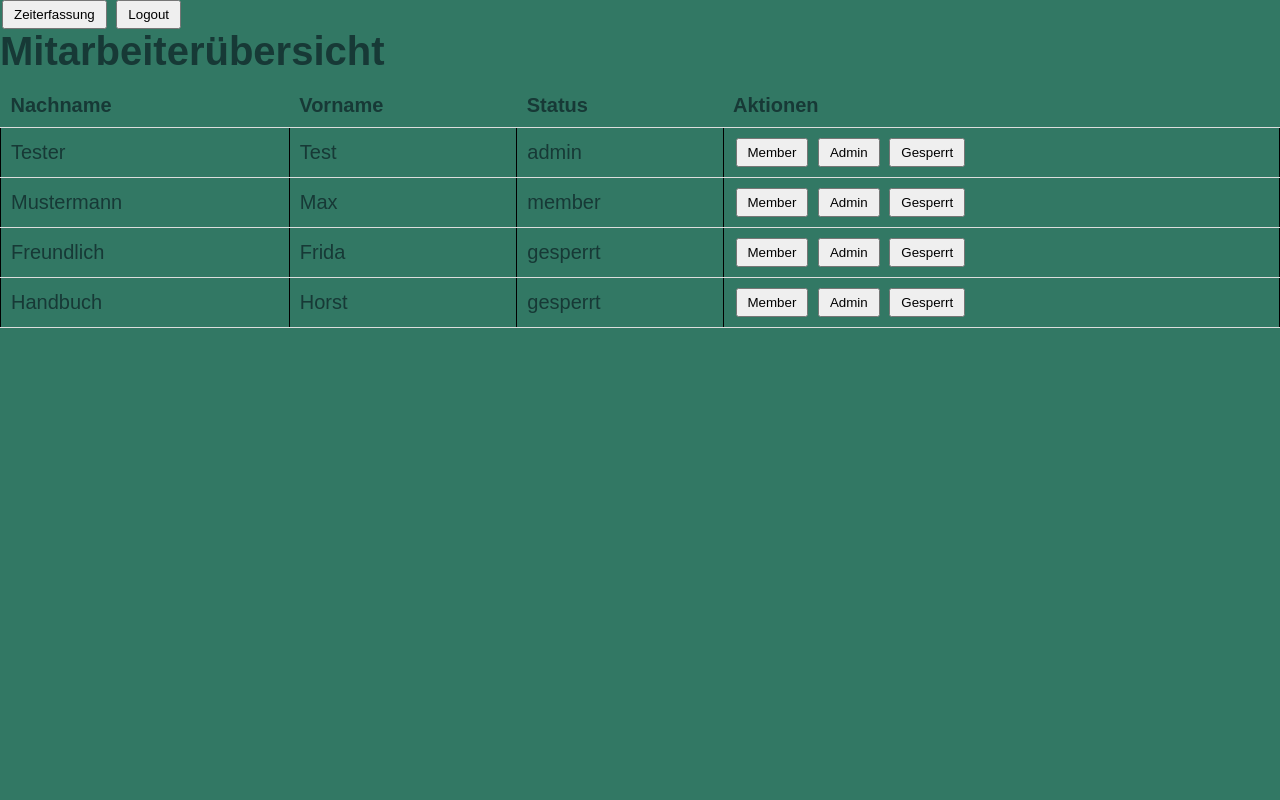
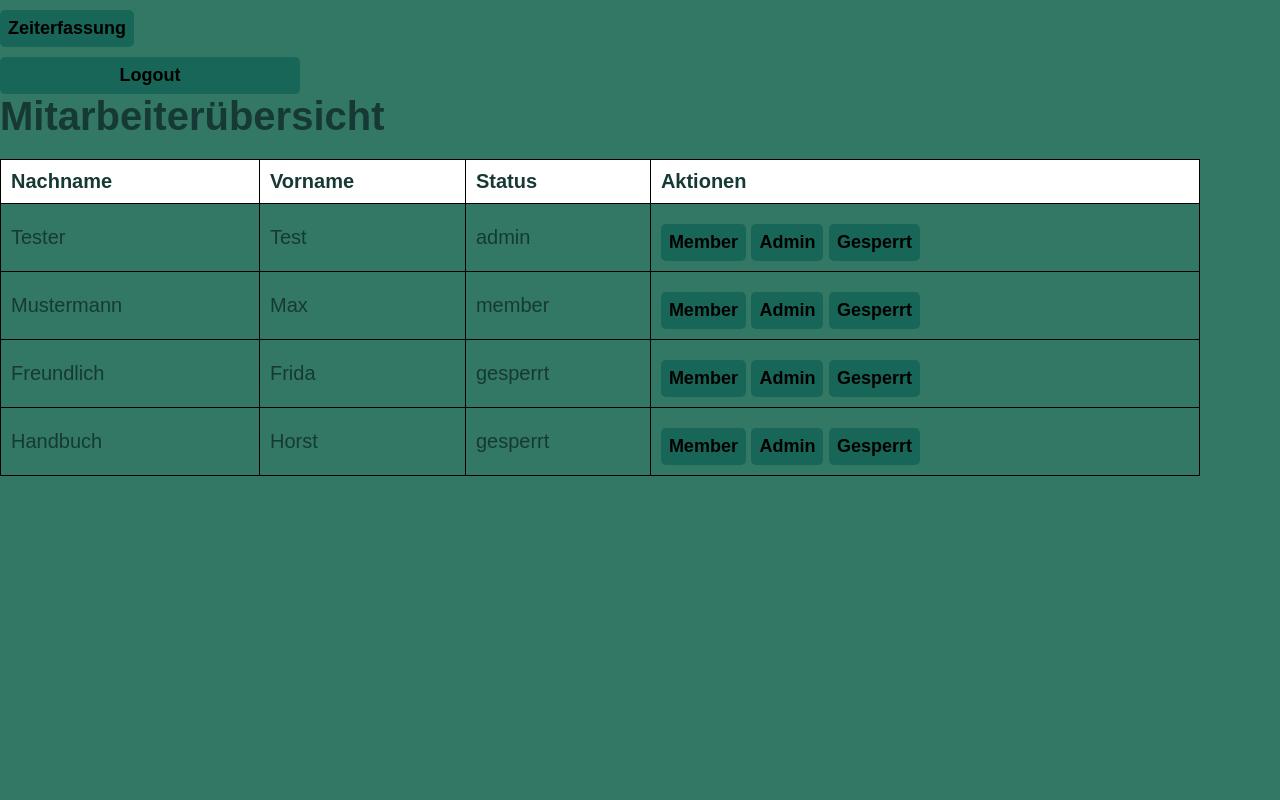
Before and after one commit to medusalich/projekt_lf10, a PHP site: page /dashboard_admin.php in a window 1280 px wide. Run offline with PHP 8.4, Linux system fonts and the light colour scheme; a user stored in the database is signed in; data comes from the database, SQL or seed files in the repository.

Commit message:
Einheitliches Tabellenlayout, class entfernt in beiden dashboards

```diff
--- a/www/css/styles.css
+++ b/www/css/styles.css
@@ -8,11 +8,54 @@ body {
     font-size: 20px;
     color: #173936;
     background-color: #327864;
+    min-height: 100vh;
+    min-width: 800px;
+}
+
+header {
+    width: 200px;
+    height: 100px;
+    float: right;
+}
+
+header #auge-button {
+    margin-top: 20px;
+    background-color: transparent;
+    background-image: url("../images/auge.png");
+    height: 60px;
+    width: 82px;
+    background-repeat: no-repeat;
+    border: none;
+    cursor: pointer;
+}
+
+.main-content {
+    display: flex;
+    justify-content: center;
+    align-items: center;
+    min-height: 100vh;
+}
+
+
+main {
+    display: flex;
+    justify-content: center;
+    align-items: center;
+    gap: 40px;
 }
 
 h1 {
     font-size: 40px;
     margin-bottom: 10px;
+}
+
+.xform {
+    margin-top: -60px;
+}
+
+.xform p {
+    padding-top: 20px;
+    font-size: 16px;
 }
 
 a {
@@ -26,61 +69,132 @@ a:hover {
     color: black;
 }
 
-.message {
-    margin-top: 100px;
-    margin-left: 100px;
-    width: 600px;
+form {
+    display: flex;
+    flex-direction: column;
+    max-width: 300px;
 }
 
-p {
-    margin-bottom: 10px;
+form label {
+    margin-top: 16px;
+    margin-bottom: 6px;
+    font-size: 18px;
+    font-weight: bold;
 }
 
-/* Tabellenstyle Adminbereich*/
-table.adminbereich {
-    width: 100%;
-    border-collapse:
-    collapse;
+form input {
+    padding: 6px;
+    font-size: 16px;
+    border: 1px solid #ccc;
+    border-radius: 3px;
+    outline: none;
 }
 
-th.adminbereich, td.adminbereich {
+form button, button {
+    font-weight: bold;
+    margin-top: 10px;
+    padding: 8px;
+    font-size: 18px;
+    color: black;
+    background-color: #176658;
+    border: none;
+    border-radius: 5px;
+    cursor: pointer;
+    transition: background-color 0.3s;
+}
+
+form button:hover {
+    color: #327864;
+    background-color: #173936;
+}
+
+.xlogo img {
+    width: 500px;
+    height: 500px;
+    pointer-events: none;
+}
+
+.warning {
+    max-width: 200px;
+    margin-top: 18px;
+    padding: 8px !important;
+    border-radius: 5px;
+    font-size: 16px !important;
+    font-weight: bold;
+    background-color: #fff;
+    color: #173936;
+    border: 4px;
+    border-style: solid;
+    border-color: red;
+}
+
+/*Sehschwäche style*/
+
+.farbenblind {
+    color: black;
+    background-color: white;
+}
+
+.farbenblind a {
+    color: black;
+}
+
+.farbenblind form input {
+    border: 2px solid black;
+}
+
+.farbenblind #form-button-auge {
+    font-weight: bold;
+    margin-top: 10px;
+    padding: 8px;
+    font-size: 18px;
+    color: black;
+    background-color: white;
+    border: 2px solid black;
+    border-radius: 5px;
+    cursor: pointer;
+    transition: background-color 0.3s;
+}
+
+.farbenblind #form-button-auge:hover {
+    background-color: #ccc;
+}
+
+.farbenblind .warning {
+    background-color: white;
+    color: black;
+    border-color: orange;
+}
+
+/* Tabellenstyle*/
+.tabelle {
+    display: block;
+    justify-content: center;
+}
+
+table form {
+    display: inline;
+}
+
+table {
+    width: 100%;
+    max-width: 1200px;
+    border-collapse: collapse;
+    border: 1px solid black;
+    margin-top: 20px;
+}
+
+th, td {
     padding: 10px;
     text-align: left;
-    border-bottom: 1px solid #ddd;
+    border: 1px solid black;
 }
 
-button.adminbereich {
-    padding: 5px 10px;
-    margin: 0 2px;
-    cursor: pointer;
-}
-
-/* Tabellenstyle Mitarbeiterbereich*/
 .time-display {
     font-size: 1.2em;
     margin-top: 10px;
 }
 
-button.mitarbeiterbereich {
-    padding: 10px 20px;
-    margin: 5px;
-    font-size: 1em;
-    cursor: pointer;
+th {
+    background-color: white;
 }
-
-table.mitarbeiterbereich {
-    width: 100%;
-    border-collapse: collapse;
-    margin-top: 20px;
-    border: 1px solid black;
-}
-
-th.mitarbeiterbereich, td {
-    padding: 8px;
-    text-align: left;
-    border: 1px solid black;
-}
-
-th.mitarbeiterbereich {
-    background-color: #f2f2f2;
-}
--- a/www/dashboard_admin.php
+++ b/www/dashboard_admin.php
@@ -59,40 +59,42 @@
 <body>
 
     <!-- Button um vom Admin Board zur Zeiterfassung zu gelangen -->
-    <button class="adminbereich" onclick="window.location.href='dashboard.php'">Zeiterfassung</button>
+    <button onclick="window.location.href='dashboard.php'">Zeiterfassung</button>
 
     <!-- Button um sich vom Admin Board auszuloggen -->
-    <form method="post" style="display: inline;">
-    <button class="adminbereich" type="submit" name="logout">Logout</button>
+    <form method="post">
+    <button type="submit" name="logout">Logout</button>
     </form>
 
+    <div class="tabelle">
         <h1>Mitarbeiterübersicht</h1>
-    <table class="adminbereich">
+        <table>
             <thead>
                 <tr>
-                <th class="adminbereich">Nachname</th>
-                <th class="adminbereich">Vorname</th>
-                <th class="adminbereich">Status</th>
-                <th class="adminbereich">Aktionen</th>
+                    <th>Nachname</th>
+                    <th>Vorname</th>
+                    <th>Status</th>
+                    <th>Aktionen</th>
                 </tr>
             </thead>
             <tbody>
                 <?php while ($row = $stmtMitarbeiter->fetch(PDO::FETCH_ASSOC)): ?>
                     <tr>
-                    <td class="adminbereich"><?php echo htmlspecialchars($row["nachname"]); ?></td>
-                    <td class="adminbereich"><?php echo htmlspecialchars($row["vorname"]); ?></td>
-                    <td class="adminbereich"><?php echo htmlspecialchars($row["Status"]); ?></td>
-                    <td class="adminbereich">
-                        <form method="post" style="display:inline;">
+                        <td><?php echo htmlspecialchars($row["nachname"]); ?></td>
+                        <td><?php echo htmlspecialchars($row["vorname"]); ?></td>
+                        <td><?php echo htmlspecialchars($row["Status"]); ?></td>
+                        <td>
+                            <form method="post">
                                 <input type="hidden" name="user_id" value="<?php echo $row['MitarbeiterID']; ?>">
-                            <button class="adminbereich" type="submit" name="new_status" value="Member">Member</button>
-                            <button class="adminbereich" type="submit" name="new_status" value="Admin">Admin</button>
-                            <button class="adminbereich" type="submit" name="new_status" value="Gesperrt">Gesperrt</button>
+                                <button type="submit" name="new_status" value="Member">Member</button>
+                                <button type="submit" name="new_status" value="Admin">Admin</button>
+                                <button type="submit" name="new_status" value="Gesperrt">Gesperrt</button>
                             </form>
                         </td>
                     </tr>
                 <?php endwhile; ?>
             </tbody>
         </table>
+    </div>
 </body>
 </html>
```
Also changed, not shown: www/dashboard.php (+5 -5 lines). Lines whose indentation alone changed are shown as unchanged.
